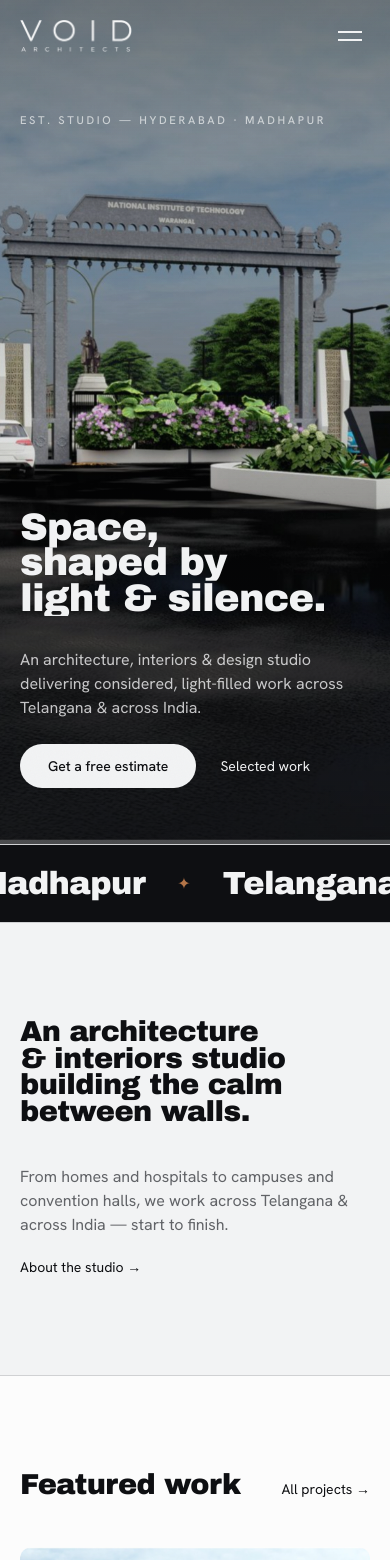
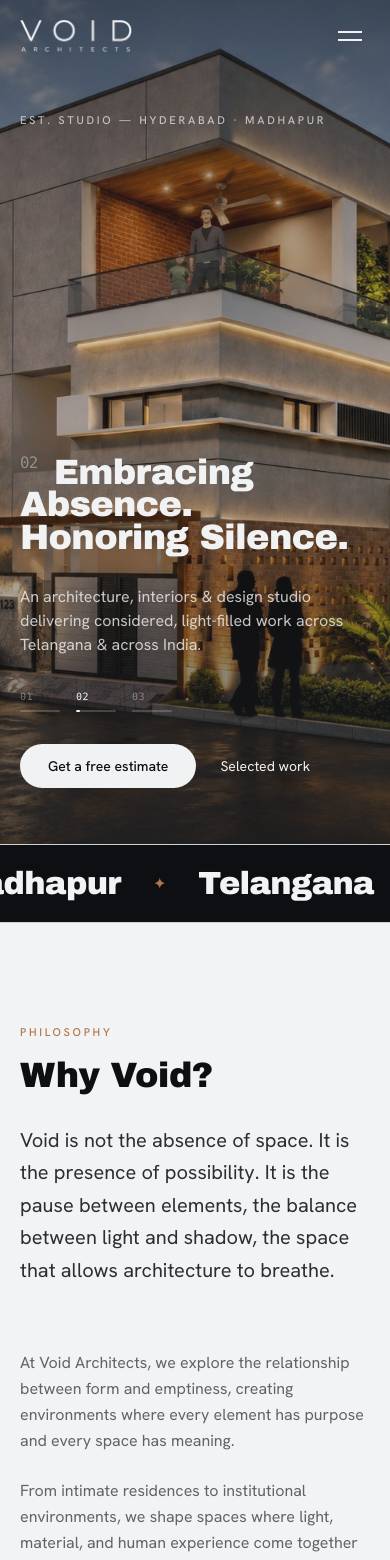
Before and after one commit to Babblu9/void-architects, a Next.js app: page / in a window 390 px wide. Shown: the top 1560 px of the page. Built offline with nearby package versions, Linux system fonts and the light colour scheme.

Commit message:
feat: redesign homepage layout and hero carousel with new copy

```diff
--- a/src/app/page.tsx
+++ b/src/app/page.tsx
@@ -3,9 +3,28 @@ import Image from "next/image";
 import PageShell from "@/components/PageShell";
 import Hero from "@/components/Hero";
 import Marquee from "@/components/Marquee";
-import { PROJECTS, SITE } from "@/lib/data";
+import { PROJECTS } from "@/lib/data";
 
 const featured = PROJECTS.slice(0, 3);
+
+const CRAFT = [
+  {
+    title: "Architectural Experiences",
+    description: "Spaces shaped by purpose, proportion, materiality, and the character of place.",
+  },
+  {
+    title: "Spatial Strategies",
+    description: "Thoughtful frameworks that guide growth, identity, and meaningful experiences.",
+  },
+  {
+    title: "Interior Environments",
+    description: "Interiors composed through a dialogue of light, texture, and timeless detail.",
+  },
+  {
+    title: "Landscape Connections",
+    description: "Harmonious relationships between built form, nature, and human experience.",
+  },
+];
 
 export default function Home() {
   return (
@@ -13,33 +32,84 @@ export default function Home() {
       <Hero />
       <Marquee />
 
-      {/* Intro */}
+      {/* Intro: Why Void? */}
       <section className="mx-auto max-w-[1600px] px-5 py-24 md:px-10 md:py-32">
-        <div className="grid gap-10 md:grid-cols-12 md:items-end">
-          <h2 className="display max-w-[18ch] text-[clamp(1.8rem,4.5vw,3.6rem)] md:col-span-8">
-            An architecture &amp; interiors studio building the calm between walls.
+        <div className="grid gap-10 md:grid-cols-12">
+          <div className="md:col-span-6">
+            <span className="label text-accent font-medium">Philosophy</span>
+            <h2 className="display mt-4 text-[clamp(2.2rem,5vw,4.2rem)] leading-none">
+              Why Void?
             </h2>
-          <div className="md:col-span-4">
-            <p className="prose-lg text-muted">
-              From homes and hospitals to campuses and convention halls, we work
-              across {SITE.coverage} — start to finish.
+            <p className="text-xl md:text-2xl mt-8 font-light text-ink-soft leading-relaxed">
+              Void is not the absence of space. It is the presence of possibility. It is the pause between elements, the balance between light and shadow, the space that allows architecture to breathe.
             </p>
+          </div>
+          <div className="md:col-span-5 md:col-start-8 flex flex-col justify-end gap-6 pt-6 md:pt-0">
+            <p className="prose-lg text-muted text-base leading-relaxed">
+              At Void Architects, we explore the relationship between form and emptiness, creating environments where every element has purpose and every space has meaning.
+            </p>
+            <p className="prose-lg text-muted text-base leading-relaxed">
+              From intimate residences to institutional environments, we shape spaces where light, material, and human experience come together with intention. Architecture defined by purpose, precision, and permanence.
+            </p>
+            <div className="mt-4">
               <Link
                 href="/studio"
-              className="mt-5 inline-block text-sm underline-offset-8 hover:underline"
+                className="inline-block text-sm underline-offset-8 hover:underline text-ink font-medium"
               >
                 About the studio →
               </Link>
             </div>
           </div>
+        </div>
       </section>
 
-      {/* Featured work */}
+      {/* What We Craft */}
+      <section className="border-t border-line bg-pure">
+        <div className="mx-auto max-w-[1600px] px-5 py-24 md:px-10 md:py-32">
+          <span className="label text-accent font-medium">Our Offerings</span>
+          <h2 className="display mt-4 mb-16 text-[clamp(2.2rem,5.5vw,4.5rem)]">
+            What We Craft
+          </h2>
+          <div className="grid gap-x-8 gap-y-12 sm:grid-cols-2 lg:grid-cols-4">
+            {CRAFT.map((item, idx) => (
+              <div key={idx} className="reveal flex flex-col border-l border-line pl-6 transition-colors hover:border-ink duration-500">
+                <span className="label text-muted">0{idx + 1}</span>
+                <h3 className="display mt-4 text-2xl lg:text-3xl">{item.title}</h3>
+                <p className="prose-lg mt-4 text-sm text-muted">{item.description}</p>
+              </div>
+            ))}
+          </div>
+        </div>
+      </section>
+
+      {/* Process Philosophy Band */}
+      <section className="border-t border-line bg-paper-2">
+        <div className="mx-auto max-w-[1600px] px-5 py-24 md:px-10 md:py-32">
+          <div className="grid gap-8 md:grid-cols-12 md:items-start">
+            <div className="md:col-span-5">
+              <span className="label text-accent font-medium">Process Philosophy</span>
+              <h2 className="display mt-4 text-[clamp(2.2rem,4.5vw,3.5rem)] leading-tight">
+                We Design.<br />We Develop.<br />We Deliver.
+              </h2>
+            </div>
+            <div className="md:col-span-7 md:pt-8">
+              <p className="text-xl md:text-2xl font-light text-ink-soft leading-relaxed max-w-[32ch]">
+                From vision to reality, every project is shaped through a considered process of exploration, refinement, and execution.
+              </p>
+              <p className="mt-6 text-base text-muted max-w-[40ch]">
+                Creating spaces where ideas become experiences and architecture becomes a lasting expression.
+              </p>
+            </div>
+          </div>
+        </div>
+      </section>
+
+      {/* Selected Signatures */}
       <section className="border-t border-line bg-pure">
         <div className="mx-auto max-w-[1600px] px-5 py-24 md:px-10 md:py-32">
           <div className="mb-12 flex items-end justify-between gap-6">
             <h2 className="display text-[clamp(1.8rem,4.5vw,3.4rem)]">
-              Featured work
+              Selected Signatures
             </h2>
             <Link
               href="/clients"
--- a/src/components/Hero.tsx
+++ b/src/components/Hero.tsx
@@ -1,22 +1,89 @@
+"use client";
+
+import { useState, useEffect, useRef } from "react";
 import Image from "next/image";
 import Link from "next/link";
 import { SITE } from "@/lib/data";
 
+const SLIDES = [
+  {
+    id: "01",
+    title: "Speaking Through Spaces.",
+    image: "/projects/nit-warangal.jpg",
+    alt: "Void Architects' monumental campus gateway design for NIT Warangal at dusk",
+  },
+  {
+    id: "02",
+    title: "Embracing Absence. Honoring Silence.",
+    image: "/projects/sree-reddy.jpg",
+    alt: "Dr Sree Reddy Residence by Void Architects — contemporary tropical-minimalist duplex at dusk",
+  },
+  {
+    id: "03",
+    title: "Leaving Lasting Signatures.",
+    image: "/projects/pothunuri.jpg",
+    alt: "Pothunuri Convention Hall by Void Architects — contemporary luxury convention hall",
+  },
+];
+
+const ROTATE_INTERVAL = 6000; // 6 seconds
+
 export default function Hero() {
+  const [activeSlide, setActiveSlide] = useState(0);
+  const timerRef = useRef<NodeJS.Timeout | null>(null);
+  const startTimeRef = useRef<number>(0);
+  const [progress, setProgress] = useState(0);
+
+  useEffect(() => {
+    startTimeRef.current = Date.now();
+
+    // Defer resetting progress to the next animation frame to avoid calling setState
+    // synchronously within the effect body.
+    const rafId = requestAnimationFrame(() => {
+      setProgress(0);
+    });
+
+    const tickInterval = 50;
+    timerRef.current = setInterval(() => {
+      const elapsed = Date.now() - startTimeRef.current;
+      const pct = Math.min((elapsed / ROTATE_INTERVAL) * 100, 100);
+      setProgress(pct);
+
+      if (elapsed >= ROTATE_INTERVAL) {
+        setActiveSlide((prev) => (prev + 1) % SLIDES.length);
+      }
+    }, tickInterval);
+
+    return () => {
+      cancelAnimationFrame(rafId);
+      if (timerRef.current) {
+        clearInterval(timerRef.current);
+      }
+    };
+  }, [activeSlide]);
+
+
   return (
     <section className="relative flex h-[100svh] min-h-[620px] w-full flex-col justify-between overflow-hidden">
-      {/* Parallax image layer */}
-      <div className="absolute inset-0 -z-10 overflow-hidden">
+      {/* Background images fade layer */}
+      {SLIDES.map((slide, idx) => (
+        <div
+          key={slide.id}
+          className={`absolute inset-0 -z-10 overflow-hidden transition-opacity duration-1000 ease-in-out ${
+            activeSlide === idx ? "opacity-100" : "opacity-0 pointer-events-none"
+          }`}
+        >
           <Image
-          src="/projects/nit-warangal.jpg"
-          alt="Void Architects' monumental heritage gateway design for NIT Warangal at dusk"
+            src={slide.image}
+            alt={slide.alt}
             fill
-          priority
+            priority={idx === 0}
             sizes="100vw"
             className="parallax object-cover"
           />
           <div className="absolute inset-0 bg-gradient-to-b from-ink/55 via-ink/10 to-ink/75" />
         </div>
+      ))}
 
       {/* Top meta row */}
       <div className="mx-auto flex w-full max-w-[1600px] items-start justify-between px-5 pt-28 text-paper md:px-10 md:pt-32">
@@ -28,21 +95,64 @@ export default function Hero() {
         </span>
       </div>
 
-      {/* Headline */}
+      {/* Headline & Carousel Elements */}
       <div className="mx-auto w-full max-w-[1600px] px-5 pb-14 md:px-10 md:pb-16">
-        <h1 className="display overflow-hidden text-paper text-[clamp(2.4rem,7.5vw,6rem)]">
-          <span className="block [animation:unmask_1.1s_cubic-bezier(0.16,1,0.3,1)_0.1s_both]">
-            Space, shaped by
+        <div className="grid grid-cols-1 grid-rows-1">
+          {SLIDES.map((slide, idx) => (
+            <h1
+              key={slide.id}
+              className={`col-start-1 row-start-1 display text-paper text-[clamp(2.2rem,6.5vw,5.5rem)] transition-all duration-700 ease-out ${
+                activeSlide === idx
+                  ? "translate-y-0 opacity-100 pointer-events-auto"
+                  : "translate-y-8 opacity-0 pointer-events-none"
+              }`}
+            >
+              <span className="text-paper/40 font-mono text-[0.45em] align-top mr-4">
+                {slide.id}
               </span>
-          <span className="block [animation:unmask_1.1s_cubic-bezier(0.16,1,0.3,1)_0.28s_both]">
-            light &amp; silence.
-          </span>
+              {slide.title}
             </h1>
+          ))}
+        </div>
+
         <div className="mt-8 flex flex-col gap-6 md:flex-row md:items-end md:justify-between">
           <p className="prose-lg max-w-[42ch] text-base text-paper/80 md:text-lg">
             An architecture, interiors &amp; design studio delivering considered,
             light-filled work across {SITE.coverage}.
           </p>
+
+          {/* Carousel Navigation Indicators & CTAs */}
+          <div className="flex flex-col gap-6 sm:flex-row sm:items-center sm:justify-between md:gap-8">
+            <div className="flex gap-4">
+              {SLIDES.map((slide, idx) => (
+                <button
+                  key={slide.id}
+                  onClick={() => {
+                    setActiveSlide(idx);
+                  }}
+                  className="group flex flex-col items-start gap-1.5 py-2 text-left cursor-pointer"
+                  aria-label={`Go to slide ${slide.id}`}
+                >
+                  <span
+                    className={`text-[10px] font-mono tracking-wider transition-colors duration-300 ${
+                      activeSlide === idx ? "text-paper" : "text-paper/40 group-hover:text-paper/70"
+                    }`}
+                  >
+                    {slide.id}
+                  </span>
+                  <div className="h-[2px] w-10 bg-paper/20 relative rounded-full overflow-hidden">
+                    <div
+                      className="absolute left-0 top-0 h-full bg-paper rounded-full transition-all ease-linear"
+                      style={{
+                        width: activeSlide === idx ? `${progress}%` : "0%",
+                        transitionDuration: activeSlide === idx ? "50ms" : "0ms",
+                      }}
+                    />
+                  </div>
+                </button>
+              ))}
+            </div>
+
             <div className="flex items-center gap-6">
               <Link
                 href="/estimate"
@@ -59,6 +169,7 @@ export default function Hero() {
             </div>
           </div>
         </div>
+      </div>
 
       {/* Scroll cue */}
       <div className="pointer-events-none absolute bottom-6 left-1/2 hidden -translate-x-1/2 md:block">
--- a/src/components/Nav.tsx
+++ b/src/components/Nav.tsx
@@ -27,7 +27,12 @@ export default function Nav({ onDark = false }: { onDark?: boolean }) {
     return () => window.removeEventListener("scroll", onScroll);
   }, []);
 
-  useEffect(() => setOpen(false), [pathname]);
+  useEffect(() => {
+    const timeoutId = setTimeout(() => {
+      setOpen(false);
+    }, 0);
+    return () => clearTimeout(timeoutId);
+  }, [pathname]);
 
   const light = onDark && !scrolled && !open;
   const solid = scrolled || open;
--- a/src/components/Stats.tsx
+++ b/src/components/Stats.tsx
@@ -11,9 +11,12 @@ function useCountUp(target: number, decimals: number, run: boolean) {
     if (!run) return;
     const reduce = window.matchMedia("(prefers-reduced-motion: reduce)").matches;
     if (reduce) {
-      setN(target);
-      return;
+      const rafId = requestAnimationFrame(() => {
+        setN(target);
+      });
+      return () => cancelAnimationFrame(rafId);
     }
+
     const dur = 1400;
     let raf = 0;
     let start = 0;
```
Lines whose indentation alone changed are shown as unchanged.
